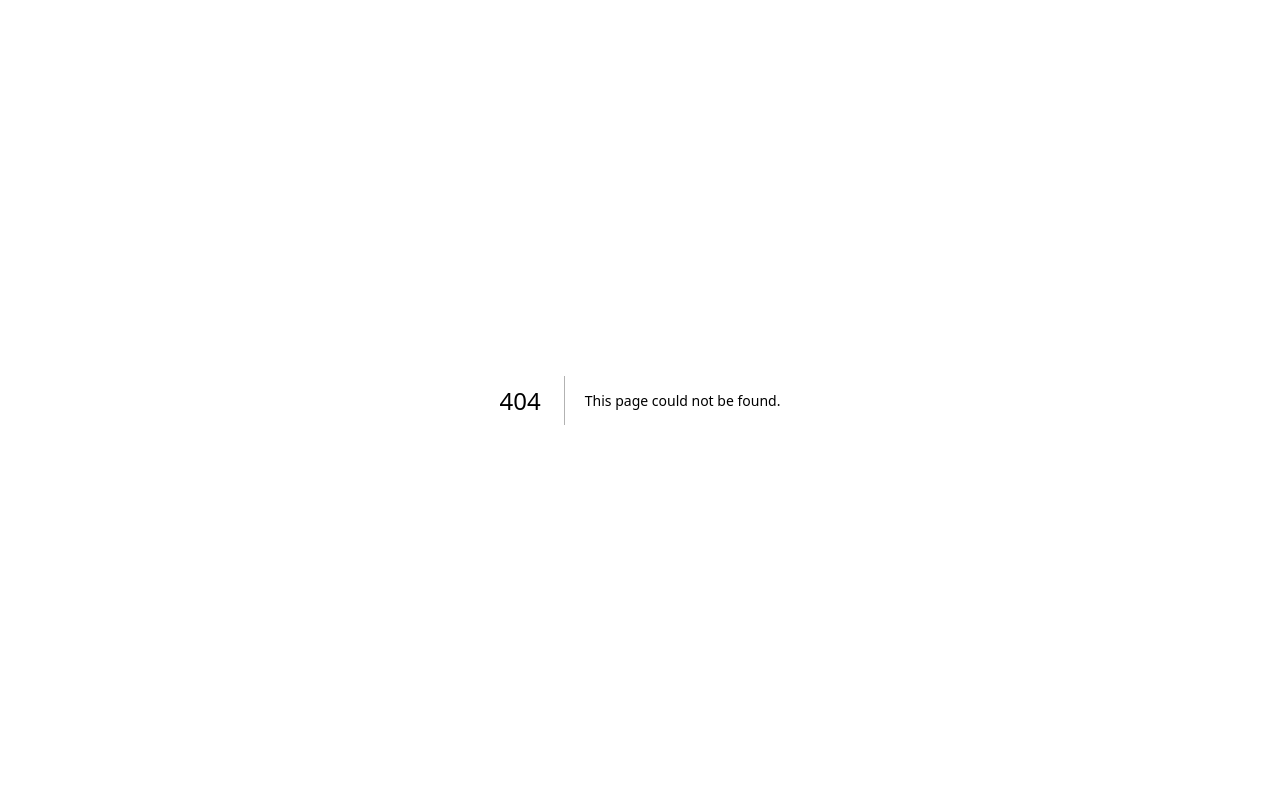
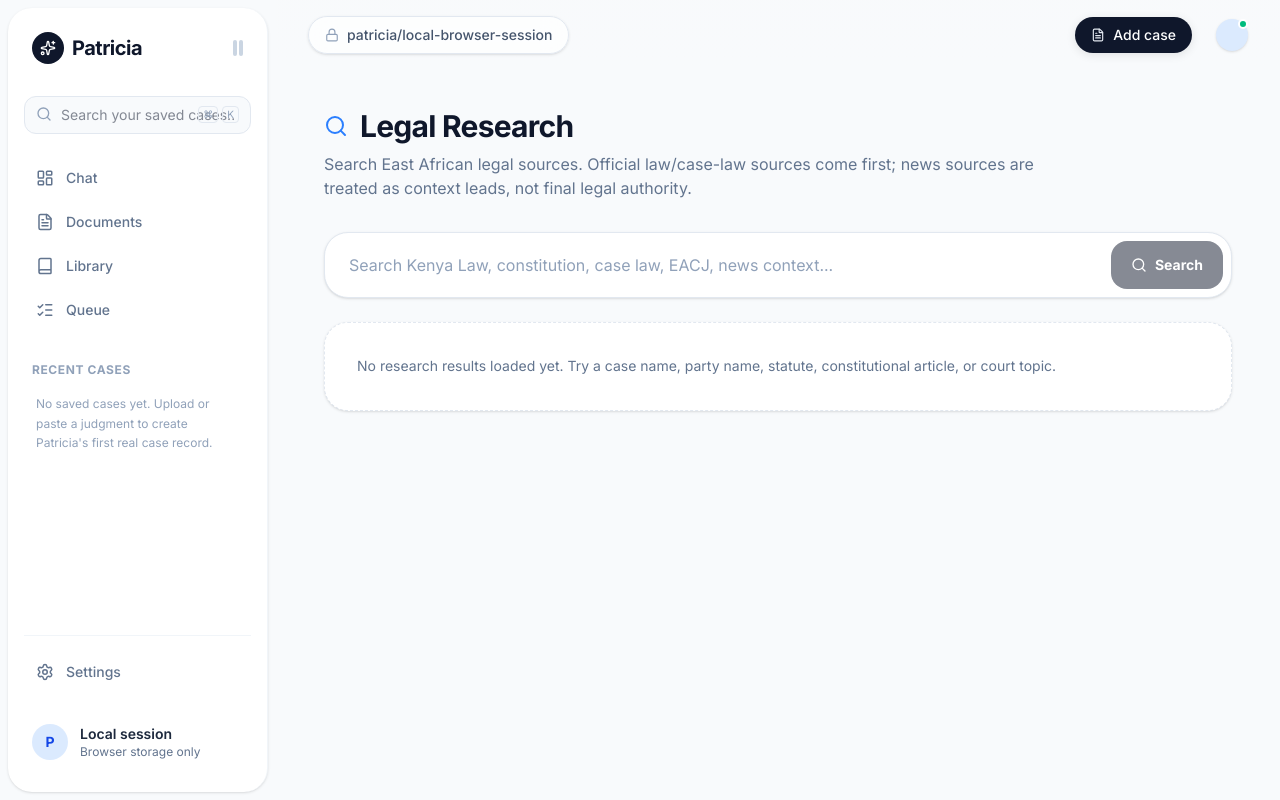
Before and after one commit to imranshiundu/Patricia, a Next.js app: page /research in a window 1280 px wide. Before the commit this address had no page. Built offline with nearby package versions, Linux system fonts and the light colour scheme.

Commit message:
Add Patricia legal research page

```diff
--- /dev/null
+++ b/src/app/(app)/research/page.tsx
@@ -0,0 +1,5 @@
+import { ResearchClient } from "@/components/ResearchClient";
+
+export default function ResearchPage() {
+  return <ResearchClient />;
+}
```
